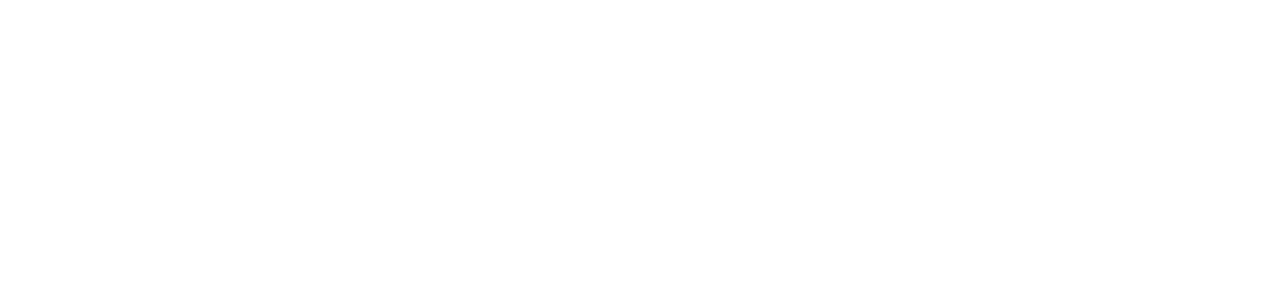
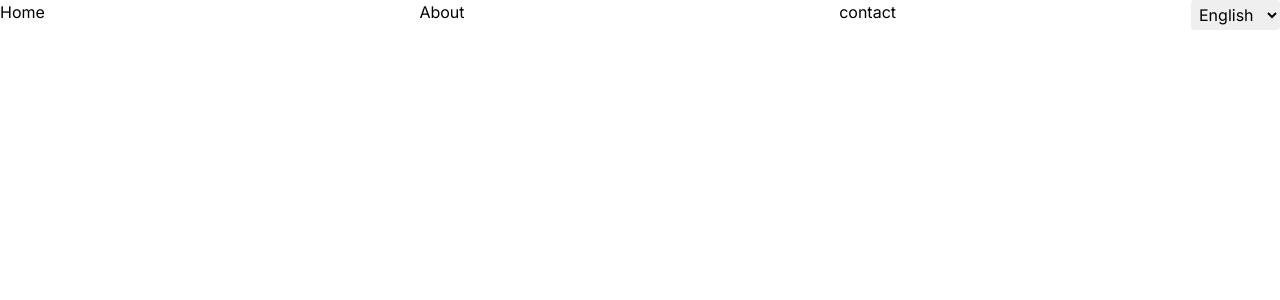
Before and after one commit to 123rishujha/connect, a Next.js app in the folder lonely/: page / in a window 1280 px wide. Shown: the top 300 px of the page. Built offline with nearby package versions, Linux system fonts and the light colour scheme.

Commit message:
rough navbar created

```diff
--- a/lonely/src/app/layout.js
+++ b/lonely/src/app/layout.js
@@ -1,6 +1,7 @@
 import { Inter } from "next/font/google";
 import "./globals.css";
 import ReduxWrapper from "@/redux/ReduxWrapper";
+import NavBar from "@/components/navbar/NavBar";
 
 const inter = Inter({ subsets: ["latin"] });
 
@@ -13,7 +14,10 @@
   return (
     <html lang="en">
       <ReduxWrapper>
-        <body className={inter.className}>{children}</body>
+        <body className={inter.className}>
+          <NavBar />
+          {children}
+        </body>
       </ReduxWrapper>
     </html>
   );
--- /dev/null
+++ b/lonely/src/components/navbar/NavBar.js
@@ -0,0 +1,26 @@
+import { LANGUAGES } from "@/constants/LangeConst";
+
+const NavBar = () => {
+  return (
+    <nav className="flex justify-between">
+      <div className="flex justify-between " style={{ width: "70%" }}>
+        <p>Home</p>
+        <p>About</p>
+        <p>contact</p>
+      </div>
+      <div>
+        <select className="rounded p-1">
+          {LANGUAGES.map(({ code, label }) => {
+            return (
+              <option key={code} value={code}>
+                {label}
+              </option>
+            );
+          })}
+        </select>
+      </div>
+    </nav>
+  );
+};
+
+export default NavBar;
--- /dev/null
+++ b/lonely/src/constants/LangeConst.js
@@ -0,0 +1,5 @@
+export const LANGUAGES = [
+  { label: "English", code: "en" },
+  { label: "Spanish", code: "es" },
+  { label: "Italian", code: "it" },
+];
--- a/package.json
+++ /dev/null
@@ -1,5 +0,0 @@
-{
-  "dependencies": {
-    "yup": "^1.3.3"
-  }
-}
```
Also changed, not shown: 1 other file (tests, documents, lock files or other folders).
